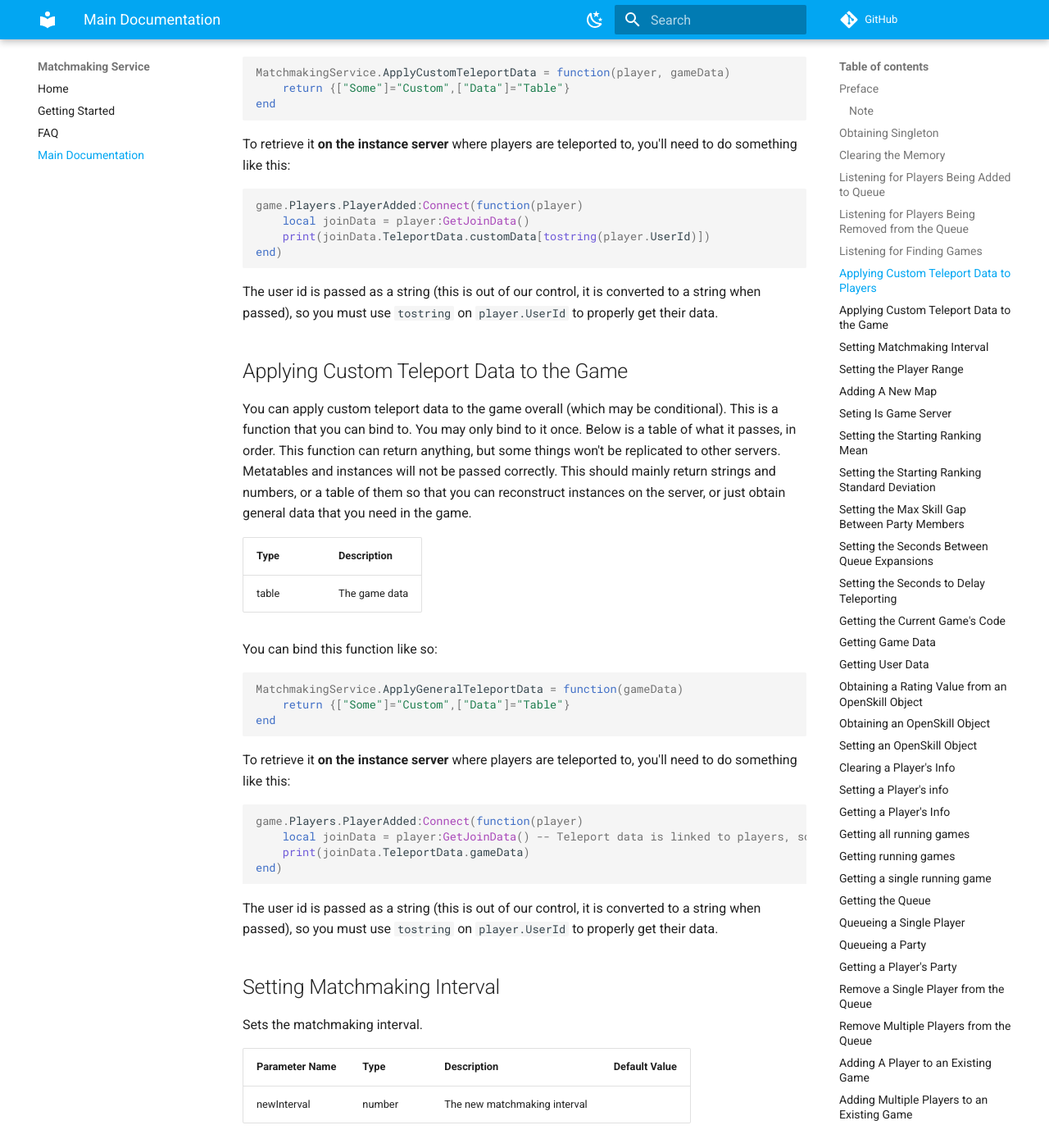
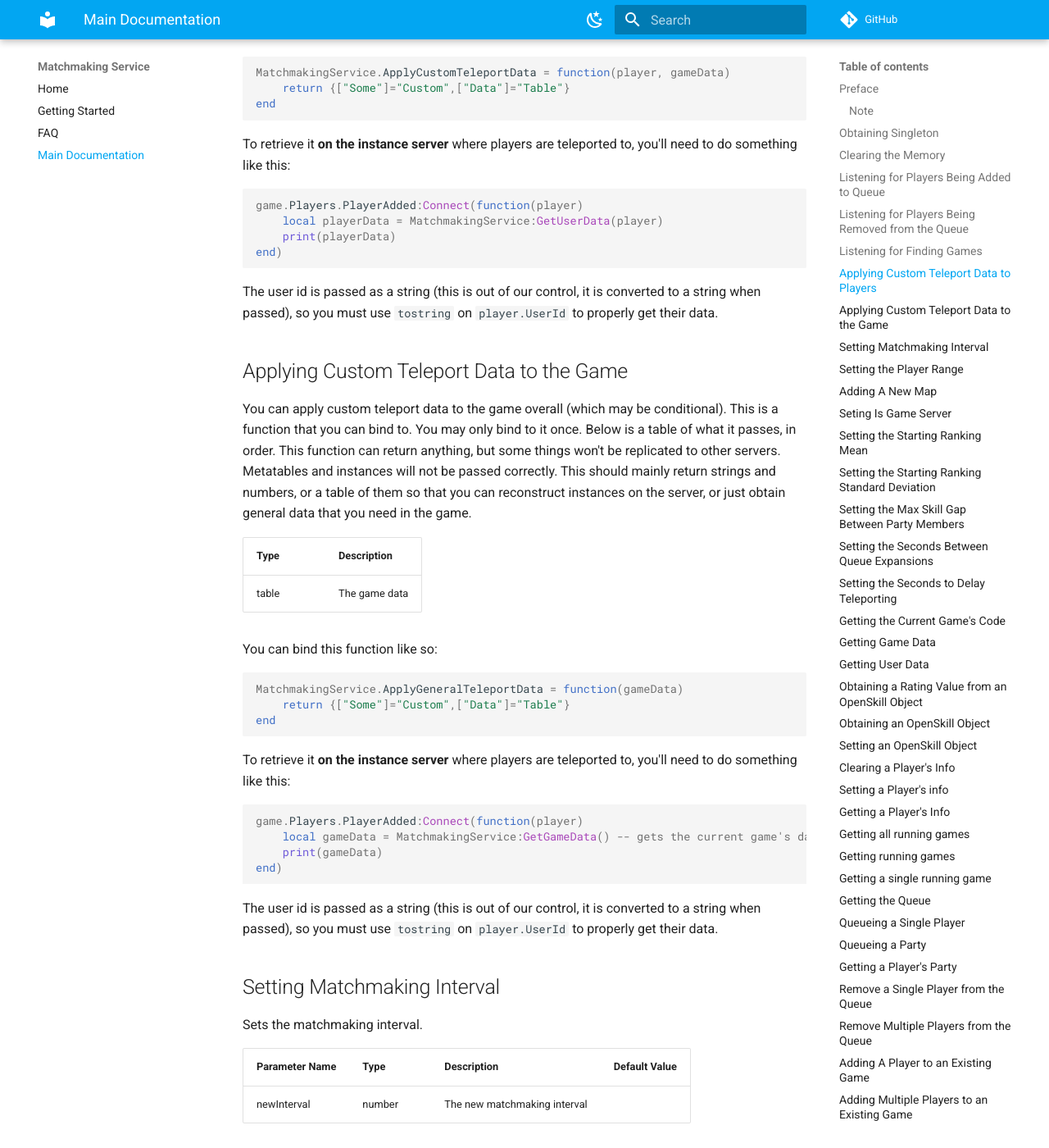
Before and after one commit to steven4547466/MatchmakingService, an MkDocs documentation site: the page built from Docs/docs/maindocs.md, in a window 1280 px wide and 1400 px high, scrolled down 3424 px. Shown: the whole window at 82% size. Built offline with MkDocs 1.6.1 and Material for MkDocs 9.7.7, drawn with Linux system fonts in a browser that asks for light colours; comment, search, counter and statistics services are not loaded.

Commit message:
Doc fixes

````diff
--- a/Docs/docs/maindocs.md
+++ b/Docs/docs/maindocs.md
@@ -99,8 +99,8 @@ end
 To retrieve it **on the instance server** where players are teleported to, you'll need to do something like this:
 ```lua
 game.Players.PlayerAdded:Connect(function(player)
-	local joinData = player:GetJoinData()
-    print(joinData.TeleportData.customData[tostring(player.UserId)])
+	local playerData = MatchmakingService:GetUserData(player)
+    print(playerData)
 end)
 ```
 The user id is passed as a string (this is out of our control, it is converted to a string when passed), so you must use `tostring` on `player.UserId` to properly get their data.
@@ -122,8 +122,8 @@ end
 To retrieve it **on the instance server** where players are teleported to, you'll need to do something like this:
 ```lua
 game.Players.PlayerAdded:Connect(function(player)
-	local joinData = player:GetJoinData() -- Teleport data is linked to players, so every player will have this data.
-    print(joinData.TeleportData.gameData)
+	local gameData = MatchmakingService:GetGameData() -- gets the current game's data, includes custom data
+    print(gameData)
 end)
 ```
 The user id is passed as a string (this is out of our control, it is converted to a string when passed), so you must use `tostring` on `player.UserId` to properly get their data.
````
